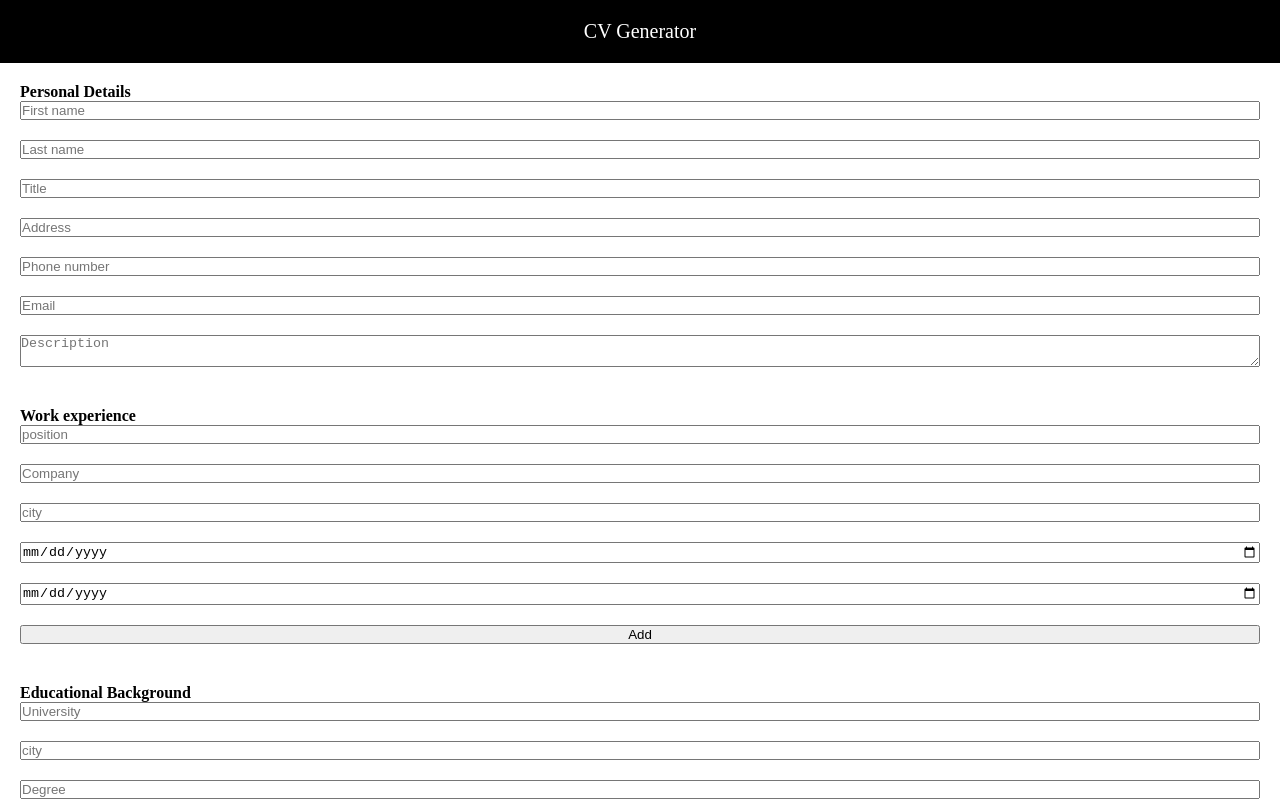
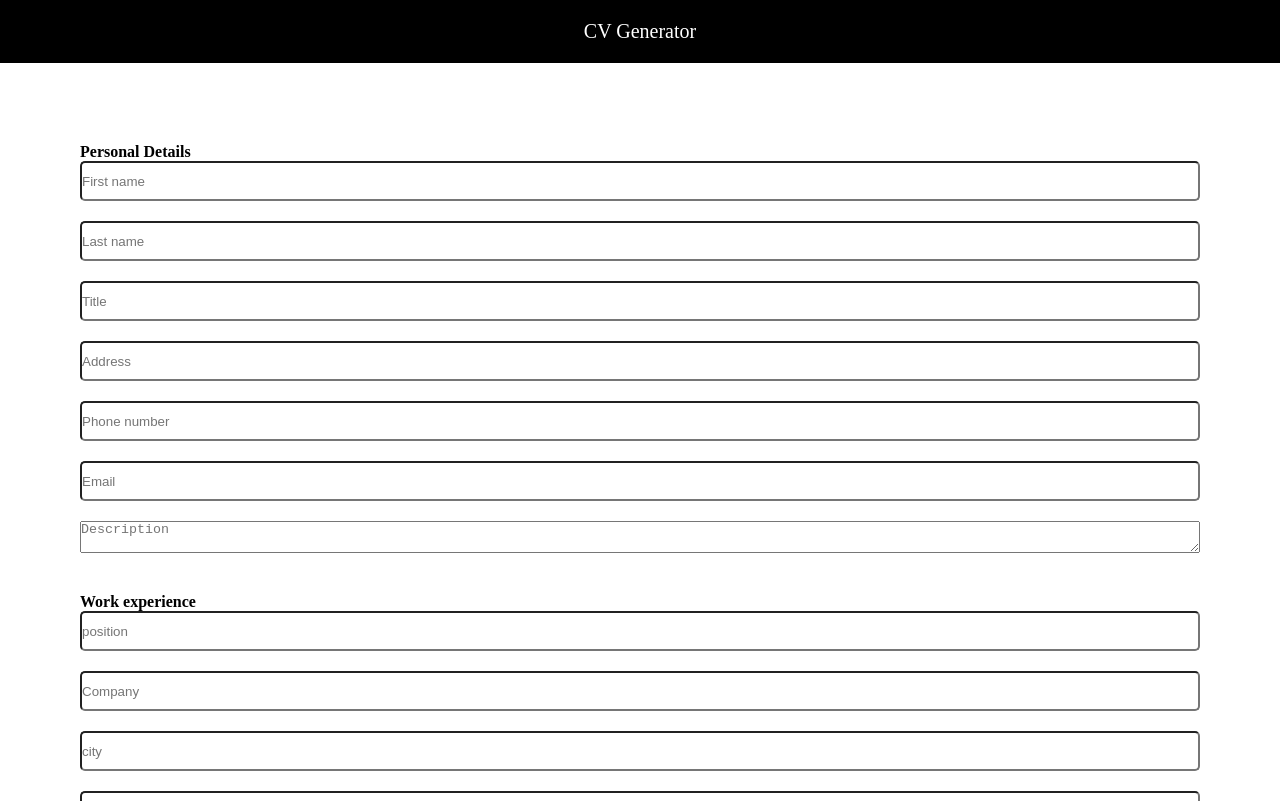
Before and after one commit to KenImade/cv-app, a React (Create React App) app: page / in a window 1280 px wide. Shown: the top 801 px of the page. Built offline with nearby package versions, Linux system fonts and the light colour scheme.

Commit message:
styled input fields

```diff
--- a/src/components/CV.js
+++ b/src/components/CV.js
@@ -2,6 +2,7 @@ import React, { Component } from "react";
 import Education from "./Education";
 import PersonalDetails from "./PersonalDetails";
 import WorkExperience from "./WorkExperience";
+import "../styles/CV.css";
 
 class CV extends Component {
 
@@ -110,7 +111,7 @@ class CV extends Component {
 
     render() {
         return (
-            <main>
+            <main className="main--cv">
                 <PersonalDetails info={this.state.personalInfo} getInput={this.handleInput} />
                 <WorkExperience info={this.state.workInfo} getInput={this.handleInput} add={this.handleAdd}/>
                 <Education info={this.state.educationInfo} getInput={this.handleInput} add={this.handleAdd}/>
--- a/src/styles/CV.css
+++ b/src/styles/CV.css
@@ -0,0 +1,9 @@
+.main--cv {
+    padding: 60px;
+}
+
+input {
+    height: 40px;
+    border-radius: 5px;
+    outline: none;
+}
```
